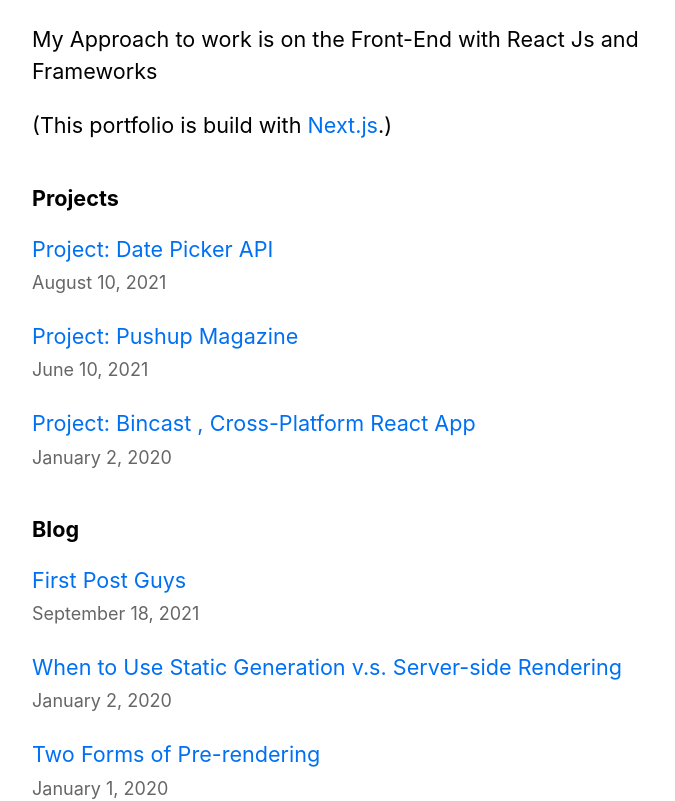
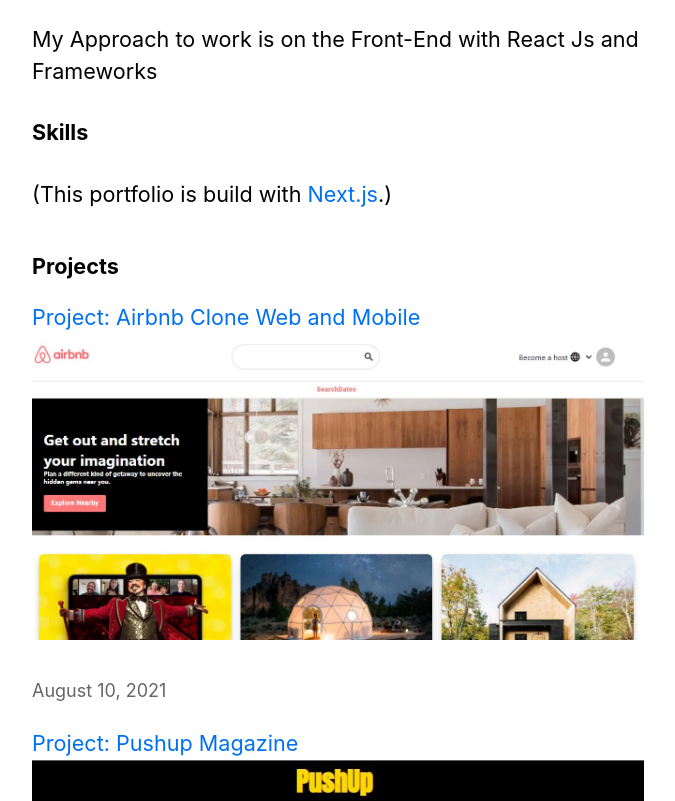
Before and after one commit to Andrus123/nextjs-blog, a Next.js app: page / in a window 1280 px wide. Shown: the part 373-1174 px from the top of the page, without its empty margins (302-977 px from the left). Built offline with nearby package versions, Linux system fonts and the light colour scheme.

Commit message:
Polishing

```diff
--- a/pages/index.js
+++ b/pages/index.js
@@ -15,6 +15,7 @@
       <section className={utilStyles.headingMd}>
         <p>Hello, I'm <strong>Kadir</strong> (My second and memorable name), I'm a Software Engineer and Translator (English/Spanish)</p>
         <p>My Approach to work is on the Front-End with React Js and Frameworks</p>
+        <h4>Skills</h4>
         <p>
           (This portfolio is build with{' '}
           <a href="https://nextjs.org/">Next.js</a>.)
@@ -23,11 +24,14 @@
       <section className={`${utilStyles.headingMd} ${utilStyles.padding1px}`}>
         <h2 className={utilStyles.headingMd}>Projects</h2>
         <ul className={utilStyles.list}>
-          {allProjectsData.map(({ id, date, title}) => (
+          {allProjectsData.map(({ id, date, title, coverImage}) => (
             <li className={utilStyles.listItem} key={id}>
               <Link href={`/projects/${id}`}>
                 <a>{title}</a>
               </Link>
+              <Link href={`/projects/${id}`}>
+                <a><img src={coverImage}/></a>
+                </Link>
               <br />
               <small className={utilStyles.lightText}>
                 <Date dateString={date} />
--- a/projects/airbnb-clone.md
+++ b/projects/airbnb-clone.md
@@ -1,8 +1,10 @@
 ---
-title: 'Project: Date Picker API'
+title: 'Project: Airbnb Clone Web and Mobile'
 date: '2021-08-10'
 coverImage: '../images/airbnbclone.jpg'
 url: 'https://chambers-856fb.web.app/'
 ---
 
 In order to learn React by building Projects, i build the Airbnb clone with **ReactJS** and **Date Picker API**. Fully deployed in **Firebase** and Mobile-Responsive Design.
+
+And on the Mobile app, i have used **React Native**, with the **CLI**, **API integration** of the Google **Geolocation** API
```
